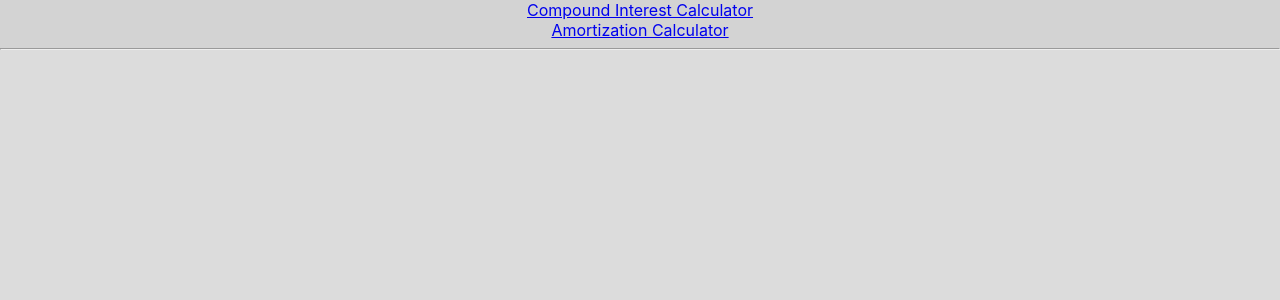
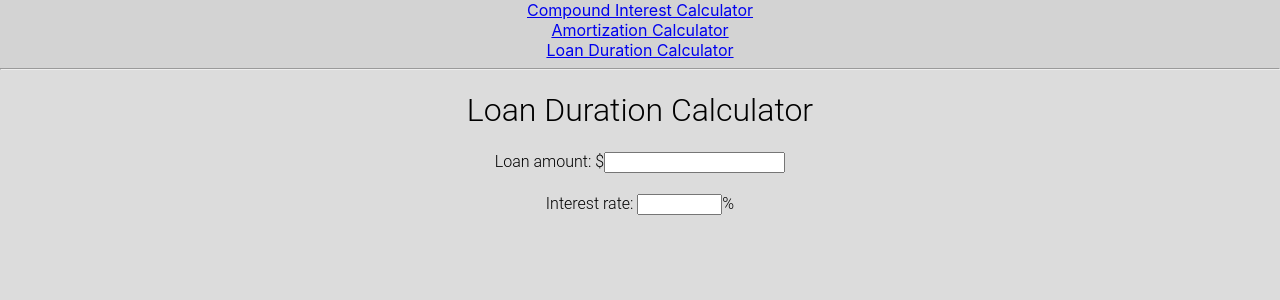
Before and after one commit to colerau/compound-interest-calc, a React (Create React App) app: page /loan-duration-calculator in a window 1280 px wide. Shown: the top 300 px of the page. Built offline with nearby package versions, Linux system fonts and the light colour scheme.

Commit message:
fixed logic for last row of table

```diff
--- a/src/App.js
+++ b/src/App.js
@@ -7,6 +7,7 @@ import {
 } from "react-router-dom";
 import CompInterestForm from './components/CompInterestForm.js'
 import AmortizationForm from './components/AmortizationForm.js'
+import LoanDuration from './components/LoanDuration.js'
 
 function App() {
   return (
@@ -18,9 +19,10 @@ function App() {
             <Link to="/">Compound Interest Calculator</Link>
             <br />
             <Link to="/amortization-calculator">Amortization Calculator</Link>
+            <br />
+            <Link to="/loan-duration-calculator">Loan Duration Calculator</Link>
             <hr />
           </div>
-
 
           <Switch>
             <Route exact path="/">
@@ -28,6 +30,9 @@ function App() {
             </Route>
             <Route path="/amortization-calculator">
               <AmortizationForm />
+            </Route>
+            <Route path="/loan-duration-calculator">
+              <LoanDuration />
             </Route>
           </Switch>
         </div>
--- a/src/components/AmortizationForm.js
+++ b/src/components/AmortizationForm.js
@@ -63,6 +63,8 @@ const AmortizationForm = props => {
         {/* display and format final amount */}
         <h1 className="cool-big-font"><span className="orange">{`$${numberWithCommas(Number.parseFloat(getFinalAmount()).toFixed(2))}`}</span></h1>
 
+        <br />
+
         {
         <AmortizationSchedule loanAmount={loanAmount} interestRate={interestRate} numYears={numYears} monthlyPayment={getFinalAmount()} />
         }
--- a/src/components/AmortizationSchedule.js
+++ b/src/components/AmortizationSchedule.js
@@ -55,19 +55,22 @@ const AmortizationSchedule = props => {
       }
 
       arrayOfObjects.push(object)
+
     }
 
-    finalBalance = roundedBalance
-    finalPaymentAmount = finalBalance
-
+    // get final interest
     interest = roundedBalance * correctedInterestRate
     roundedInterest = twoDecimals(interest)
 
-    principal = monthlyPayment - roundedInterest
+    // get final principal
+    principal = roundedBalance
     roundedPrincipal = twoDecimals(principal)
 
+    // get final payment amount
+    finalPaymentAmount = twoDecimals(Number.parseFloat(roundedPrincipal) + Number.parseFloat(roundedInterest))
+
     // update rounded balance
-    roundedBalance = roundedBalance - finalPaymentAmount
+    roundedBalance = roundedBalance - roundedPrincipal
 
     object = {
       paymentNumber: numYears * 12,
--- /dev/null
+++ b/src/components/LoanDuration.js
@@ -0,0 +1,38 @@
+import React, { useState } from 'react'
+
+const LoanDuration = props => {
+
+  const [monthlyPayment, setMonthlyPayment] = useState("")
+  const [loanAmount, setLoanAmount] = useState("")
+  const [interestRate, setInterestRate] = useState("")
+
+  return (
+    <>
+      <h1 className="cool-font">Loan Duration Calculator</h1>
+
+      {/* work on this */}
+      <form>
+        <label className="cool-font">
+          Loan amount:&nbsp;$
+          <input className="cool-font" type="text" size="19" maxLength="18" value={loanAmount} onChange={(e) => setLoanAmount(e.target.value)} />
+        </label>
+        <br />
+        <br />
+        <label className="cool-font">
+          Interest rate:&nbsp;
+          <input className="cool-font" type="text" size="6" maxLength="6" value={interestRate} onChange={(e) => setInterestRate(e.target.value)} />
+          %
+        </label>
+        <br />
+        <br />
+        {/* <label className="cool-font">
+          Number of years:&nbsp;
+          <input className="cool-font" type="text" size="2" maxLength="2" value={numYears} onChange={(e) => setNumYears(e.target.value)} />
+        </label> */}
+      </form>
+
+    </>
+  )
+}
+
+export default LoanDuration
```
